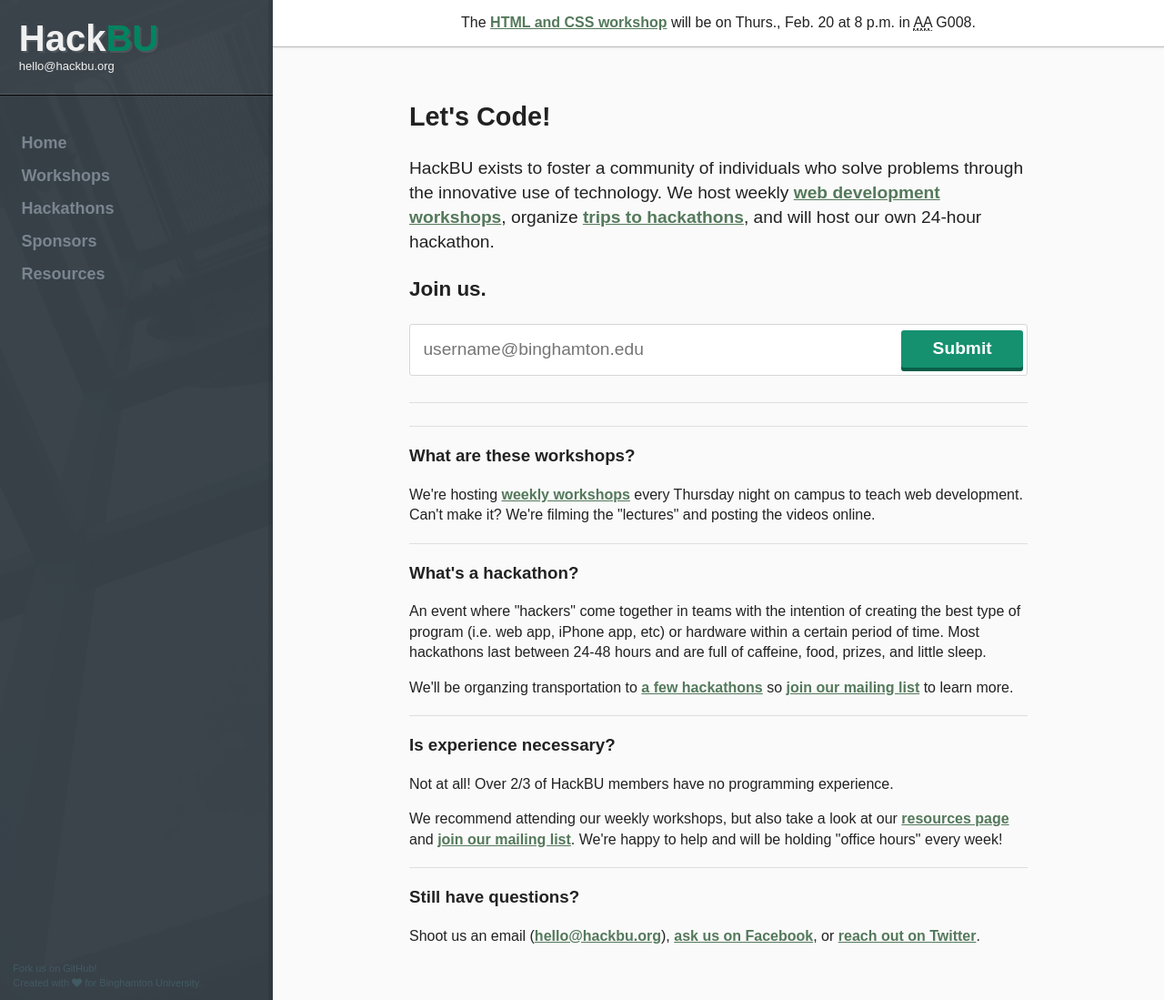
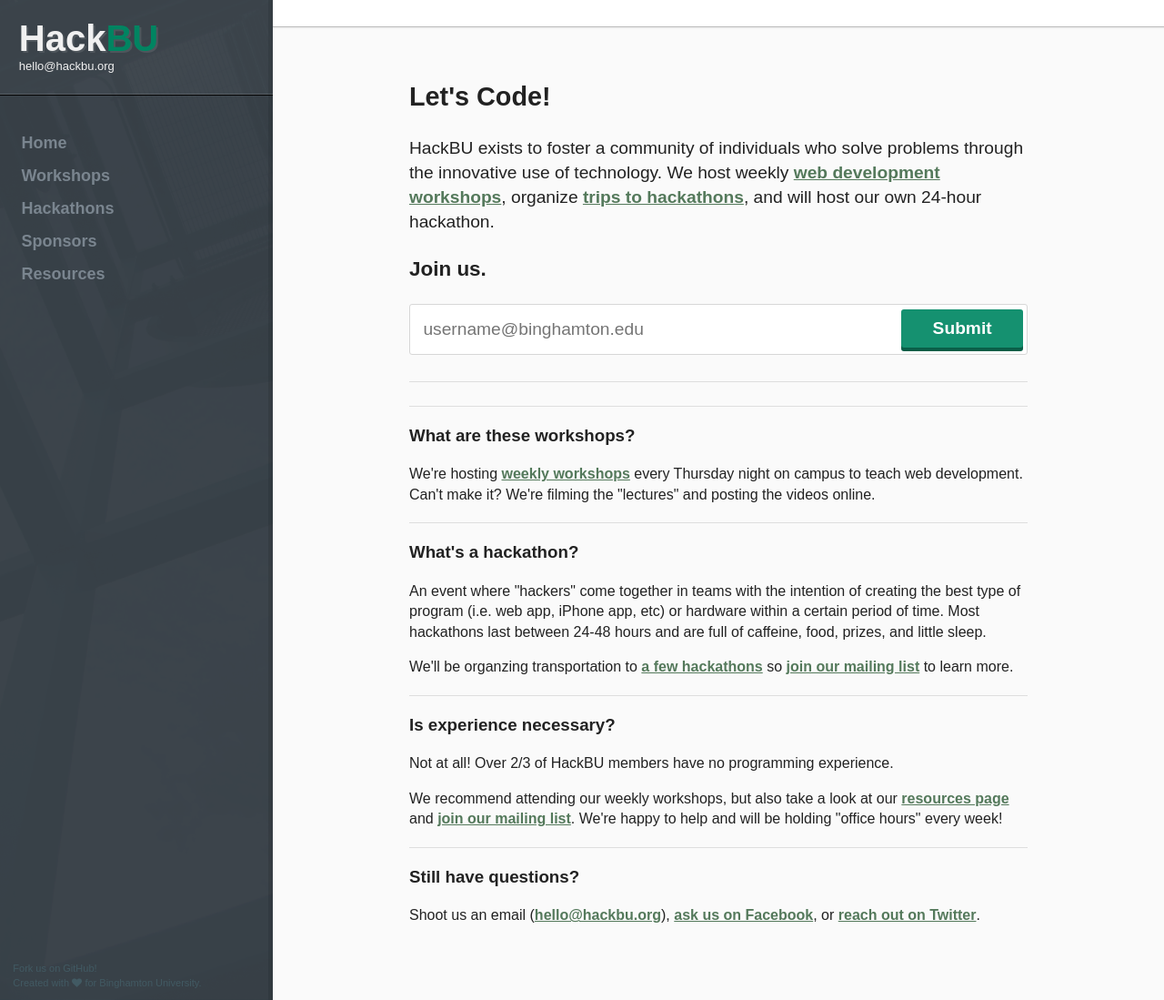
Before and after one commit to hackbinghamton/hackbinghamton.github.io, a Jekyll site: the page built from index.html, in a window 1280 px wide and 1099 px high. Shown: the whole window at 91% size. Built offline with Jekyll 4.4.1, drawn with Linux system fonts in a browser that asks for light colours; nearby versions of some CDN libraries; Markdown is read by kramdown in place of the engine named in the settings.

Commit message:
remove an announcement

```diff
--- a/_includes/announcement.html
+++ b/_includes/announcement.html
@@ -1,3 +1 @@
-<div class="site-announcement">
-	The <a href="/workshops/#schedule">HTML and CSS workshop</a> will be on Thurs., Feb. 20 at 8 p.m. in <abbr title="Academic A">AA</abbr> G008.
-</div>
+<div class="site-announcement"></div>
```
